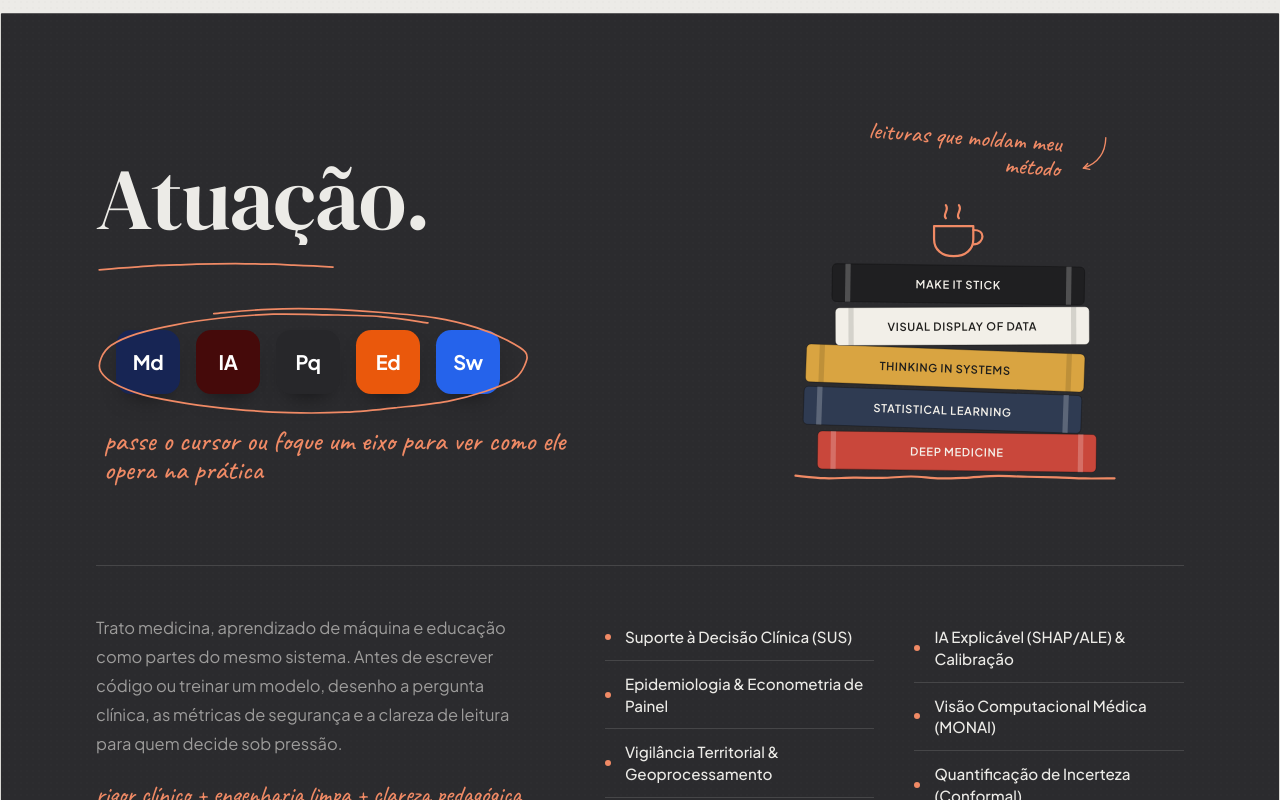
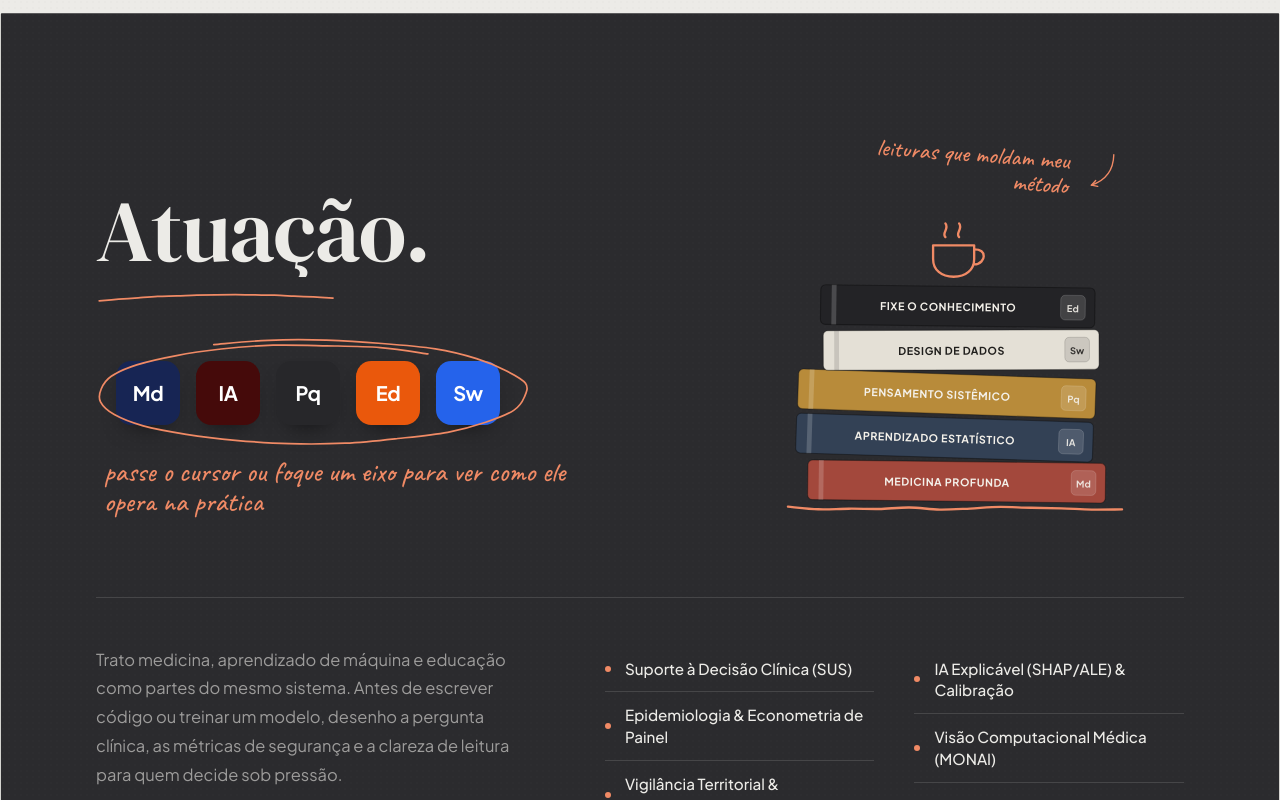
Before and after one commit to andrecfonseca-stack/Portifolio, a Next.js app: page / in a window 1280 px wide. Shown: the part 1660-2460 px from the top of the page. Built offline with nearby package versions, Linux system fonts and the light colour scheme.

Commit message:
feat: sincroniza pilha de livros em portugues com os 5 eixos de atuacao de forma bidirecional

```diff
--- a/src/components/marginalia/book-stack.tsx
+++ b/src/components/marginalia/book-stack.tsx
@@ -1,7 +1,7 @@
 "use client";
 
 import * as React from "react";
-import { m } from "motion/react";
+import { AnimatePresence, m } from "motion/react";
 import type { BookReference } from "@/content/schemas";
 import {
   arrowPaths,
@@ -10,38 +10,88 @@ import {
   seededRandom,
 } from "@/lib/marginalia-paths";
 import { HandWrite } from "@/components/motion/hand-write";
-import { MOTION_DURATION, MOTION_EASE, VIEWPORT_ONCE } from "@/components/motion/tokens";
+import {
+  MOTION_DURATION,
+  MOTION_EASE,
+  VIEWPORT_ONCE,
+} from "@/components/motion/tokens";
 import { useSafeMotion } from "@/components/motion/use-safe-reduced-motion";
+import { cn } from "@/lib/cn";
 
 export function BookStack({
   books,
   note,
+  activeAxisId = null,
+  onSelectAxis,
 }: {
   books: BookReference[];
   note: string;
+  activeAxisId?: string | null;
+  onSelectAxis?: (axisId: string | null) => void;
 }) {
   const { reduced: prefersReduced } = useSafeMotion();
   const list = books.slice(0, 6);
   const bh = 32;
   const base = list.length * bh + 66;
 
+  const activeBook = React.useMemo(
+    () =>
+      activeAxisId
+        ? list.find((b) => b.axisId === activeAxisId) ?? null
+        : null,
+    [activeAxisId, list],
+  );
+
   const geometry = React.useMemo(() => {
     const rand = seededRandom(5);
     const shelf = handLinePath(8, 252, base + 2, 3);
     const noteArrow = arrowPaths([46, 6], [18, 44], -0.35, 8);
     const rects = list.map((book, idx) => {
-      const w = 176 + rand() * 52;
-      const x = (260 - w) / 2 + (rand() - 0.5) * 20;
+      const w = 186 + rand() * 44;
+      const x = (260 - w) / 2 + (rand() - 0.5) * 16;
       const y = base - (idx + 1) * bh;
-      const rot = (rand() - 0.5) * 4.5;
+      const rot = (rand() - 0.5) * 4.2;
       return { book, w, x, y, rot, dark: !isLightHex(book.color) };
     });
     return { shelf, noteArrow, rects };
   }, [list, base]);
 
   return (
-    <div className="relative mx-auto w-full max-w-[340px]">
-      <div className="mb-1 flex items-end justify-end gap-2 pr-2">
+    <div
+      className="relative mx-auto w-full max-w-[356px]"
+      onPointerLeave={() => onSelectAxis?.(null)}
+    >
+      {/* Dynamic header above coffee cup: default note or active book reference + 1-line synthesis */}
+      <div
+        aria-live="polite"
+        className="mb-1 flex min-h-[4.25rem] items-end justify-end pr-2"
+      >
+        <AnimatePresence mode="wait">
+          {activeBook ? (
+            <m.div
+              key={activeBook.axisId}
+              initial={prefersReduced ? false : { opacity: 0, y: 4 }}
+              animate={{ opacity: 1, y: 0 }}
+              exit={prefersReduced ? undefined : { opacity: 0, y: -4 }}
+              transition={{ duration: 0.2, ease: MOTION_EASE.editorial }}
+              className="max-w-[290px] text-right"
+            >
+              <p className="font-marginalia text-2xl leading-tight text-[var(--pen)]">
+                {activeBook.originalRef}
+              </p>
+              <p className="mt-0.5 text-xs leading-snug text-[var(--fg)]/85">
+                {activeBook.synthesis}
+              </p>
+            </m.div>
+          ) : (
+            <m.div
+              key="default-note"
+              initial={prefersReduced ? false : { opacity: 0, y: 4 }}
+              animate={{ opacity: 1, y: 0 }}
+              exit={prefersReduced ? undefined : { opacity: 0, y: -4 }}
+              transition={{ duration: 0.2, ease: MOTION_EASE.editorial }}
+              className="flex items-end justify-end gap-2"
+            >
               <HandWrite
                 delay={0.2}
                 className="font-marginalia max-w-[9em] rotate-[4deg] text-right text-2xl text-[var(--pen)]"
@@ -85,12 +135,15 @@ export function BookStack({
                   }}
                 />
               </svg>
+            </m.div>
+          )}
+        </AnimatePresence>
       </div>
 
       <svg
         viewBox={`0 0 260 ${base + 8}`}
-        role="img"
-        aria-label={`Pilha de livros de referência: ${list.map((b) => b.title).join(", ")}`}
+        role="group"
+        aria-label={`Pilha interativa de livros de referência: ${list.map((b) => `${b.title} (${b.axisId})`).join(", ")}`}
         className="block h-auto w-full overflow-visible"
       >
         <m.path
@@ -110,10 +163,40 @@ export function BookStack({
 
         {geometry.rects.map(({ book, w, x, y, rot, dark }) => {
           const title = book.title.toUpperCase();
+          const isActive = activeAxisId === book.axisId;
+          const isDimmed = activeAxisId !== null && !isActive;
+
           return (
             <g
               key={book.title}
               transform={`rotate(${rot.toFixed(2)} ${(x + w / 2).toFixed(1)} ${(y + bh / 2).toFixed(1)})`}
+            >
+              <g
+                role="button"
+                tabIndex={0}
+                aria-pressed={isActive}
+                aria-label={`${book.title} (${book.originalRef}) — eixo ${book.axisId}: ${book.synthesis}`}
+                onPointerEnter={() => onSelectAxis?.(book.axisId)}
+                onFocus={() => onSelectAxis?.(book.axisId)}
+                onBlur={() => onSelectAxis?.(null)}
+                onClick={() =>
+                  onSelectAxis?.(
+                    activeAxisId === book.axisId ? null : book.axisId,
+                  )
+                }
+                onKeyDown={(e) => {
+                  if (e.key === "Enter" || e.key === " ") {
+                    e.preventDefault();
+                    onSelectAxis?.(
+                      activeAxisId === book.axisId ? null : book.axisId,
+                    );
+                  }
+                }}
+                className={cn(
+                  "cursor-pointer outline-none transition-all duration-300 ease-out",
+                  isActive && !prefersReduced && "-translate-x-3",
+                  isDimmed ? "opacity-65" : "opacity-100",
+                )}
               >
                 <rect
                   x={x}
@@ -122,40 +205,81 @@ export function BookStack({
                   height={bh - 3}
                   rx={3.5}
                   fill={book.color}
-                stroke="rgba(0,0,0,0.28)"
-                strokeWidth={0.8}
+                  stroke={isActive ? "var(--pen)" : "rgba(0,0,0,0.34)"}
+                  strokeWidth={isActive ? 1.6 : 0.8}
                 />
+                {/* Left spine groove */}
                 <rect
-                x={x + 10}
+                  x={x + 8}
                   y={y}
-                width={4}
+                  width={3.5}
                   height={bh - 3}
-                fill={dark ? "rgba(255,255,255,0.22)" : "rgba(0,0,0,0.12)"}
+                  fill={dark ? "rgba(255,255,255,0.18)" : "rgba(0,0,0,0.12)"}
                 />
+                {/* Spine title in Portuguese */}
+                <text
+                  x={x + (w - 22) / 2 + 4}
+                  y={y + bh / 2 + 2}
+                  textAnchor="middle"
+                  fontSize={7.8}
+                  fill={dark ? "#F4F1EA" : "#1F1E1C"}
+                  style={{
+                    fontFamily: "var(--font-sans)",
+                    fontWeight: 650,
+                    letterSpacing: "0.055em",
+                  }}
+                >
+                  {title.length > 25 ? `${title.slice(0, 24)}…` : title}
+                </text>
+
+                {/* Discrete axis badge on the right corner of the spine */}
                 <rect
-                x={x + w - 14}
-                y={y}
-                width={4}
-                height={bh - 3}
-                fill={dark ? "rgba(255,255,255,0.22)" : "rgba(0,0,0,0.12)"}
+                  x={x + w - 25}
+                  y={y + 5.5}
+                  width={18}
+                  height={bh - 14}
+                  rx={3.2}
+                  fill={
+                    isActive
+                      ? "var(--pen)"
+                      : dark
+                        ? "rgba(255,255,255,0.14)"
+                        : "rgba(24,24,26,0.12)"
+                  }
+                  stroke={
+                    isActive
+                      ? "rgba(255,255,255,0.45)"
+                      : dark
+                        ? "rgba(255,255,255,0.18)"
+                        : "rgba(24,24,26,0.18)"
+                  }
+                  strokeWidth={0.6}
                 />
                 <text
-                x={x + w / 2}
-                y={y + bh / 2 + 2}
+                  x={x + w - 16}
+                  y={y + bh / 2 + 1.8}
                   textAnchor="middle"
-                fontSize={8.5}
-                fill={dark ? "#F5F2EB" : "#1F1E1C"}
+                  fontSize={6.8}
+                  fill={
+                    isActive
+                      ? "#FFFFFF"
+                      : dark
+                        ? "rgba(244,241,234,0.9)"
+                        : "rgba(31,30,28,0.88)"
+                  }
                   style={{
                     fontFamily: "var(--font-sans)",
-                  fontWeight: 600,
-                  letterSpacing: "0.06em",
+                    fontWeight: 700,
+                    letterSpacing: "0.02em",
                   }}
                 >
-                {title.length > 24 ? `${title.slice(0, 23)}…` : title}
+                  {book.axisId}
                 </text>
+
                 <title>
-                {book.title} — {book.author}
+                  {book.title} ({book.originalRef}) — {book.synthesis}
                 </title>
+              </g>
             </g>
           );
         })}
--- a/src/components/sections/home-practice.tsx
+++ b/src/components/sections/home-practice.tsx
@@ -13,10 +13,16 @@ import { useSafeMotion } from "@/components/motion/use-safe-reduced-motion";
 import { cn } from "@/lib/cn";
 
 export function HomePractice() {
-  const [activeIndex, setActiveIndex] = React.useState<number>(-1);
+  const [eixoAtivo, setEixoAtivo] = React.useState<string | null>(null);
   const { reduced: prefersReduced } = useSafeMotion();
 
-  const activeTile = activeIndex >= 0 ? profile.pillarTiles[activeIndex] : null;
+  const activeTile = React.useMemo(
+    () =>
+      eixoAtivo
+        ? profile.pillarTiles.find((t) => t.id === eixoAtivo) ?? null
+        : null,
+    [eixoAtivo],
+  );
   const noteTitle = activeTile ? activeTile.name : profile.defaultTileNote;
   const dynamicDescription = activeTile
     ? activeTile.note
@@ -39,21 +45,21 @@ export function HomePractice() {
             {/* Interactive 5-pillar tiles circled by a hand-drawn oval */}
             <div
               className="relative mt-9 inline-flex max-w-full flex-wrap gap-3 px-4 py-4 sm:gap-4 sm:px-5"
-              onPointerLeave={() => setActiveIndex(-1)}
+              onPointerLeave={() => setEixoAtivo(null)}
             >
-              {profile.pillarTiles.map((tile, idx) => {
-                const isSelected = activeIndex === idx;
+              {profile.pillarTiles.map((tile) => {
+                const isSelected = eixoAtivo === tile.id;
                 return (
                   <button
                     key={tile.id}
                     type="button"
                     aria-pressed={isSelected}
                     aria-label={`${tile.name}: ${tile.note}`}
-                    onPointerEnter={() => setActiveIndex(idx)}
-                    onFocus={() => setActiveIndex(idx)}
-                    onBlur={() => setActiveIndex(-1)}
+                    onPointerEnter={() => setEixoAtivo(tile.id)}
+                    onFocus={() => setEixoAtivo(tile.id)}
+                    onBlur={() => setEixoAtivo(null)}
                     onClick={() =>
-                      setActiveIndex((cur) => (cur === idx ? -1 : idx))
+                      setEixoAtivo((cur) => (cur === tile.id ? null : tile.id))
                     }
                     style={{ backgroundColor: tile.bg, color: tile.fg }}
                     className={cn(
@@ -79,7 +85,7 @@ export function HomePractice() {
             >
               <AnimatePresence mode="wait">
                 <m.p
-                  key={activeIndex}
+                  key={eixoAtivo ?? "default"}
                   initial={prefersReduced ? false : { opacity: 0, y: 6 }}
                   animate={{ opacity: 1, y: 0 }}
                   exit={prefersReduced ? undefined : { opacity: 0, y: -4 }}
@@ -92,7 +98,12 @@ export function HomePractice() {
             </div>
           </div>
 
-          <BookStack books={profile.books} note={profile.booksNote} />
+          <BookStack
+            books={profile.books}
+            note={profile.booksNote}
+            activeAxisId={eixoAtivo}
+            onSelectAxis={setEixoAtivo}
+          />
         </div>
 
         {/* Bottom half: Dynamic axis description on left | 2-column 10-competency matrix on right */}
--- a/src/content/profile.ts
+++ b/src/content/profile.ts
@@ -93,11 +93,51 @@ const rawProfile: Profile = {
   ],
   booksNote: "leituras que moldam meu método",
   books: [
-    { title: "Deep Medicine", author: "Eric Topol", color: "#c9473b" },
-    { title: "Statistical Learning", author: "Hastie, Tibshirani", color: "#2f3b52" },
-    { title: "Thinking in Systems", author: "Donella Meadows", color: "#d9a441" },
-    { title: "Visual Display of Data", author: "Edward Tufte", color: "#f2efe8" },
-    { title: "Make It Stick", author: "Brown, Roediger", color: "#1f1f21" },
+    {
+      axisId: "Md",
+      title: "MEDICINA PROFUNDA",
+      originalRef: "Deep Medicine • Eric Topol",
+      author: "Eric Topol",
+      synthesis:
+        "IA clínica para devolver tempo, escuta e discernimento humano à relação médico-paciente.",
+      color: "#A3483C",
+    },
+    {
+      axisId: "IA",
+      title: "APRENDIZADO ESTATÍSTICO",
+      originalRef: "Statistical Learning • James et al.",
+      author: "James, Witten, Hastie, Tibshirani",
+      synthesis:
+        "Rigor em validação, equilíbrio viés-variância e interpretabilidade antes de caixas-pretas.",
+      color: "#334155",
+    },
+    {
+      axisId: "Pq",
+      title: "PENSAMENTO SISTÊMICO",
+      originalRef: "Thinking in Systems • D. Meadows",
+      author: "Donella Meadows",
+      synthesis:
+        "Estoques, retroalimentações e pontos de alavancagem para modelar determinantes em saúde.",
+      color: "#B88B3A",
+    },
+    {
+      axisId: "Sw",
+      title: "DESIGN DE DADOS",
+      originalRef: "Visual Display of Data • E. Tufte",
+      author: "Edward Tufte",
+      synthesis:
+        "Máxima densidade informacional com mínimo ruído visual na construção de painéis clínicos.",
+      color: "#E4E0D6",
+    },
+    {
+      axisId: "Ed",
+      title: "FIXE O CONHECIMENTO",
+      originalRef: "Make It Stick • Brown et al.",
+      author: "Brown, Roediger, McDaniel",
+      synthesis:
+        "Ciência cognitiva da aprendizagem ativa e prática deliberada aplicada à formação em saúde.",
+      color: "#232326",
+    },
   ],
   competencies: [
     "Suporte à Decisão Clínica (SUS)",
--- a/src/content/schemas.ts
+++ b/src/content/schemas.ts
@@ -89,8 +89,11 @@ export const PillarTileSchema = z.object({
 export type PillarTile = z.infer<typeof PillarTileSchema>;
 
 export const BookReferenceSchema = z.object({
+  axisId: z.enum(["Md", "IA", "Pq", "Ed", "Sw"]),
   title: z.string().min(3),
+  originalRef: z.string().min(3),
   author: z.string().min(3),
+  synthesis: z.string().min(8),
   color: z.string(),
 });
 
```
Lines whose indentation alone changed are shown as unchanged.
